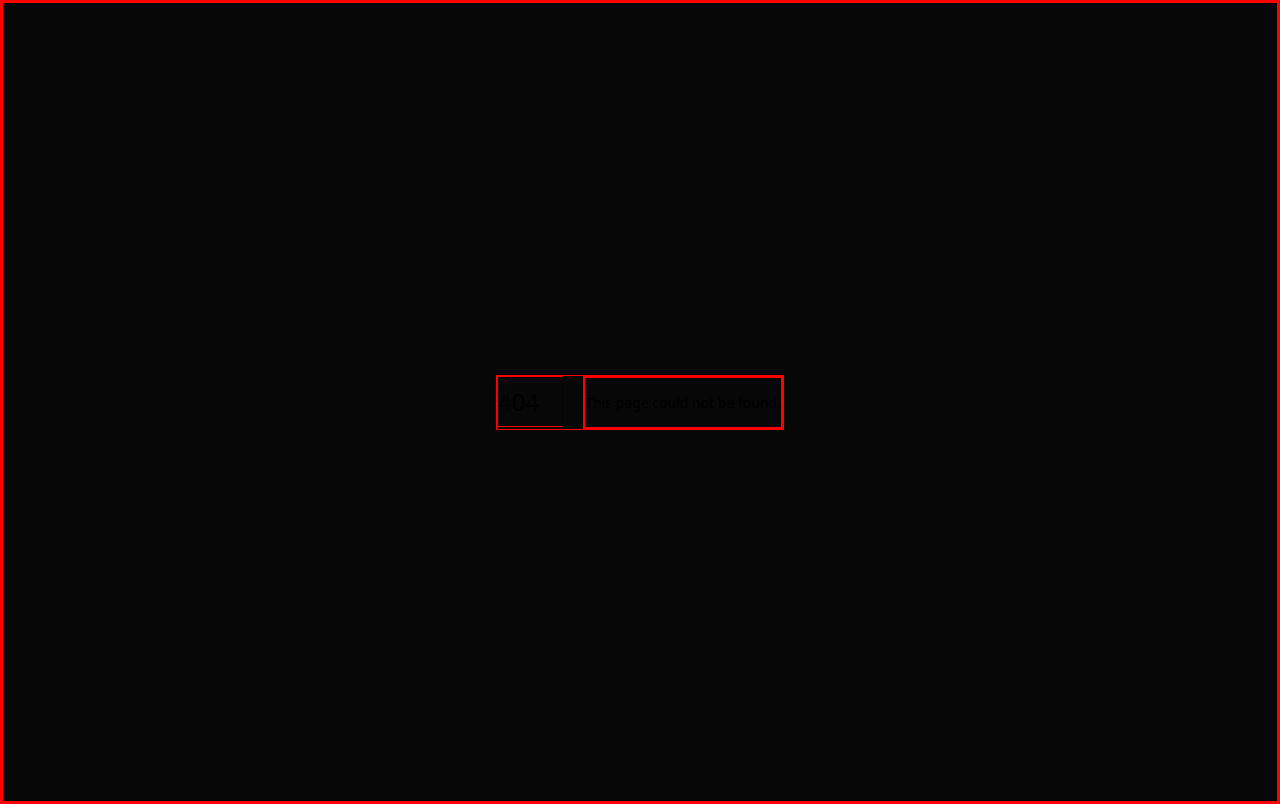
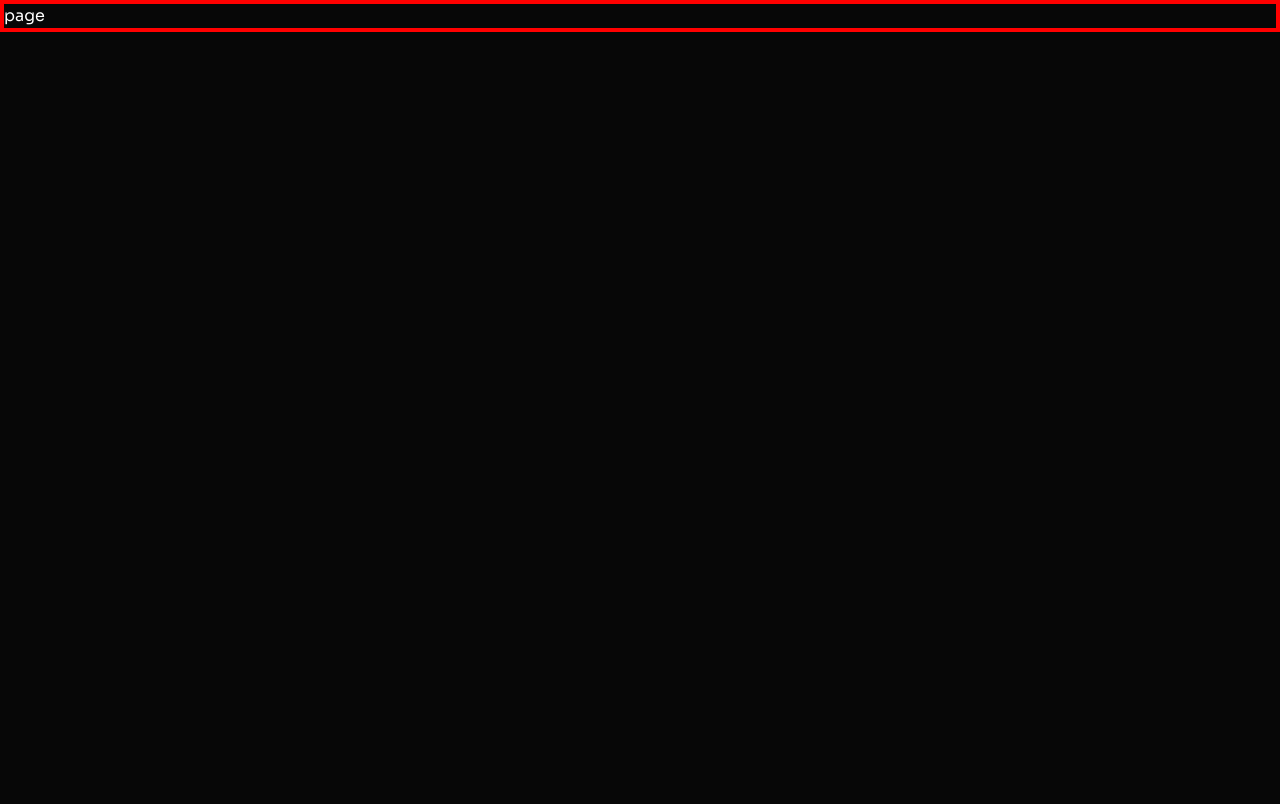
Before and after one commit to PamanAleph/app-sahari, a Next.js app: page /auth/forgot-password in a window 1280 px wide. Before the commit this address had no page. Built offline with nearby package versions, Linux system fonts and the light colour scheme.

Commit message:
chore: Removed LoginForm and RegisterForm components from auth/login and auth/register directories, respectively, and updated page.tsx files to import from new locations.

```diff
--- /dev/null
+++ b/src/app/(auth)/auth/forgot-password/page.tsx
@@ -0,0 +1,7 @@
+import React from 'react'
+
+export default function page() {
+  return (
+    <div>page</div>
+  )
+}
--- a/src/app/(auth)/auth/login/page.tsx
+++ b/src/app/(auth)/auth/login/page.tsx
@@ -1,7 +1,7 @@
 import Image from "next/image";
 import React from "react";
 import Hero from "@/assets/background/Hero.png";
-import LoginForm from "./_components/LoginForm";
+import LoginForm from "@/components/auth/LoginForm";
 
 export default function page() {
   return (
--- a/src/app/(auth)/auth/register/page.tsx
+++ b/src/app/(auth)/auth/register/page.tsx
@@ -1,7 +1,7 @@
 import Image from "next/image";
 import React from "react";
 import Hero from "@/assets/background/Hero.png";
-import RegisterForm from "./_components/RegisterForm";
+import RegisterForm from "@/components/auth/RegisterForm";
 
 export default function page() {
   return (
--- /dev/null
+++ b/src/components/auth/ForgotPasswordForm.tsx
@@ -0,0 +1,7 @@
+import React from 'react'
+
+export default function ForgotPasswordForm() {
+  return (
+    <div>ForgotPasswordForm</div>
+  )
+}
--- /dev/null
+++ b/src/components/auth/MFAForm.tsx
@@ -0,0 +1,7 @@
+import React from 'react'
+
+export default function MFAForm() {
+  return (
+    <div>MFAForm</div>
+  )
+}
```
Also changed, not shown: src/components/auth/LoginForm.tsx (renamed from src/app/(auth)/auth/login/_components/LoginForm.tsx), src/components/auth/RegisterForm.tsx (renamed from src/app/(auth)/auth/register/_components/RegisterForm.tsx).
